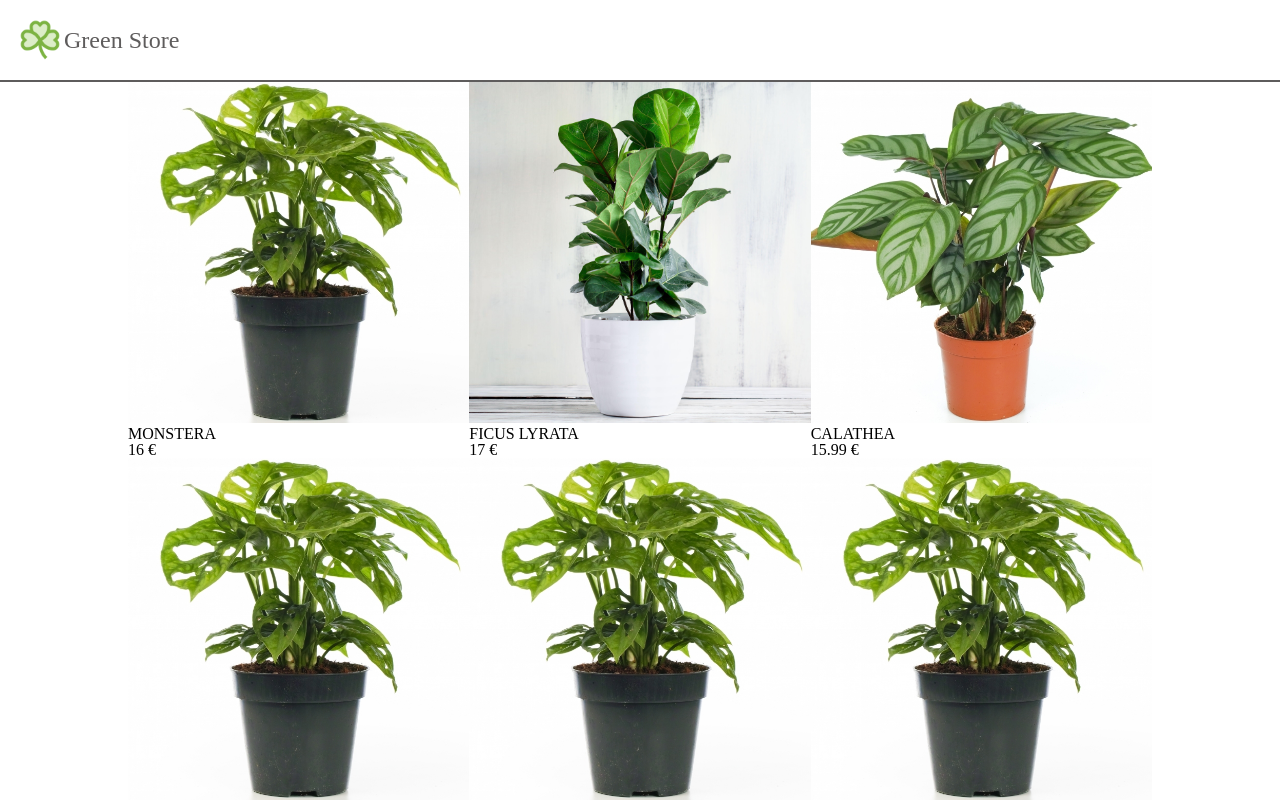
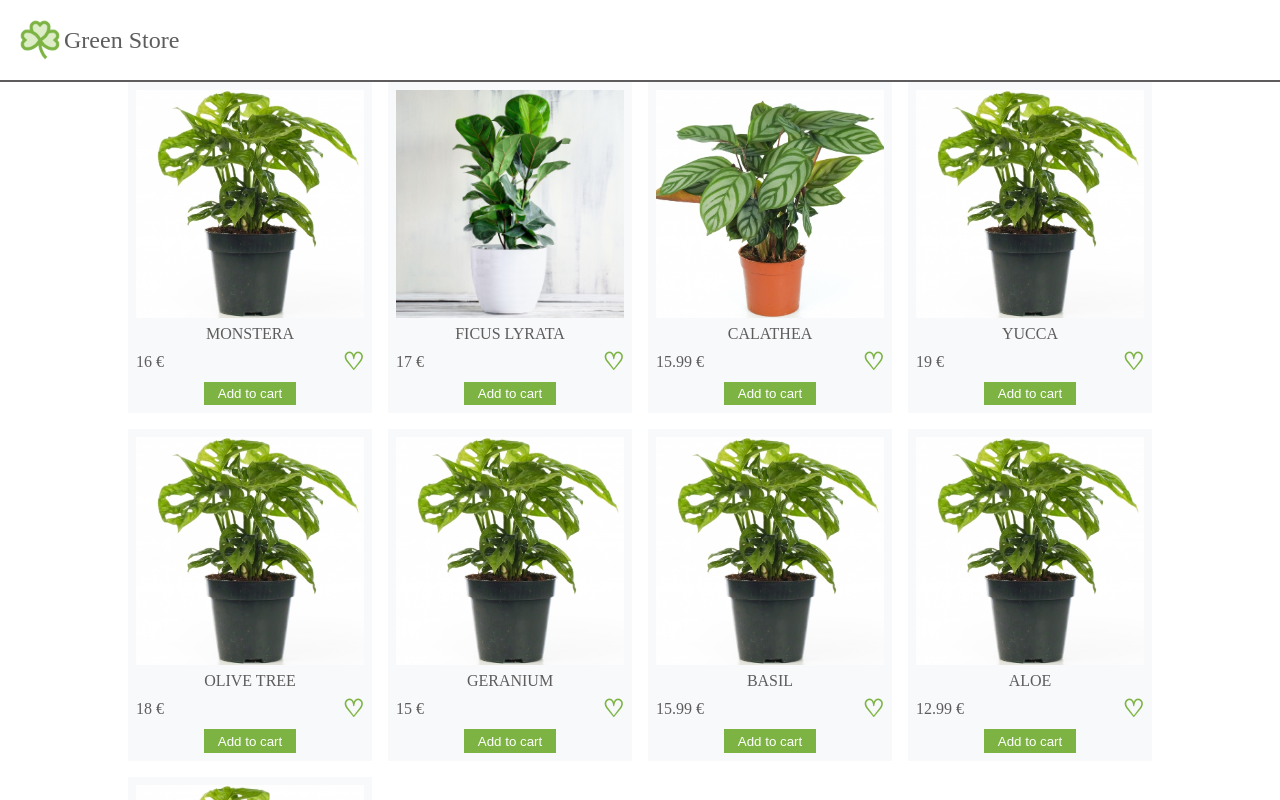
Before and after one commit to Dev-Olena/green-store-react, a React (Create React App) app: page / in a window 1280 px wide. Shown: the top 800 px of the page. Built offline with nearby package versions, Linux system fonts and the light colour scheme.

Commit message:
add styles for ProductCard

```diff
--- a/src/components/ProductCard/ProductCard.module.css
+++ b/src/components/ProductCard/ProductCard.module.css
@@ -1,7 +1,50 @@
+*{
+    box-sizing: border-box;
+}
 .product-card {
-
+    display: flex;
+    flex-direction: column;
+    align-items: center;
+    gap:0.5rem;
+    background-color: rgb(247, 249, 250);
+    padding: 0.5rem;
+    color: rgb(94, 92, 92);
+    font-weight: 500;
 }
 
 .product-img {
     width: 100%;
 }
+
+.price-row {
+    display: flex;
+    width: 100%;
+    flex-direction: row;
+    justify-content: space-between;
+    align-items: center;
+}
+.heart {
+    font-size: 1.5rem;
+    color: rgb(124, 179,66);
+    font-weight: 800;
+}
+.heart:active {
+
+}
+
+button {
+    padding: 0.2rem;
+    width: 40%;
+    box-sizing: border-box;
+    background-color: rgb(124, 179,66);
+    color: white;
+    border: 1px solid transparent;
+    transition: all 0.3s;
+
+}
+
+button:hover {
+    background-color: transparent;
+    border: 1px solid rgb(124, 179,66);
+    color: rgb(124, 179,66)
+}
--- a/src/components/ProductCard/index.js
+++ b/src/components/ProductCard/index.js
@@ -8,9 +8,14 @@ const ProductCard = (props) => {
     const productName = name.toUpperCase();
     return (
         <article className={styles['product-card']}>
-            <img src={img} className={styles['product-img']}/>
+            <img src={img} className={styles['product-img']} alt={`${name} image`}/>
             <h3>{productName}</h3>
-            <p>{price} €</p>
+            <div className={styles['price-row']}>
+                <p>{price} €</p>
+                <p className={styles.heart}>♡</p>
+            </div>
+            <button>Add to cart</button>
+
         </article>
     )
 }
--- a/src/components/Products/Products.module.css
+++ b/src/components/Products/Products.module.css
@@ -1,7 +1,7 @@
 .products-section {
     display: grid;
-    grid-template-columns: repeat(3, 1fr);
+    grid-template-columns: repeat(4, 1fr);
     width: 80%;
     margin: 0 auto;
-
+    gap:  1rem;
 }
```
